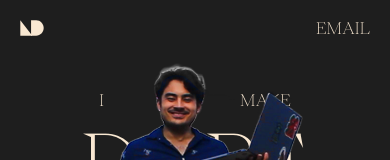
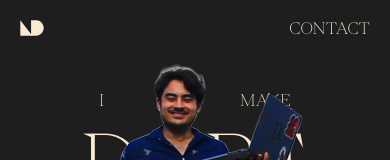
Before and after one commit to darcynoa/noahdarcy.dev, a Next.js app: page / in a window 390 px wide. Shown: the top 160 px of the page. Built offline with nearby package versions, Linux system fonts and the light colour scheme; a web font is replaced by a local one.

Commit message:
test to see if vCard download actually works

```diff
--- a/components/Navigation.tsx
+++ b/components/Navigation.tsx
@@ -4,6 +4,7 @@ import { useRef } from "react";
 import { useGSAP } from "@gsap/react";
 import gsap from "gsap";
 import Link from "next/link";
+import VCardContact from "./VCardContact";
 
 export default function Navigation() {
     const menuRef = useRef<HTMLDivElement>(null);
@@ -27,12 +28,16 @@ export default function Navigation() {
         >
             <Logo />
             <div ref={menuRef} className="relative">
+                {window.innerWidth < 500 ? (
+                    <VCardContact />
+                ) : (
                     <Link
                         href={"mailto:noah@noahdarcy.dev"}
                         className="font-main text-cream font-thin uppercase"
                     >
                         Email
                     </Link>
+                )}
             </div>
         </nav>
     );
--- /dev/null
+++ b/components/VCardContact.tsx
@@ -0,0 +1,37 @@
+"use client";
+
+import Link from "next/link";
+
+export default function VCardContact() {
+    const downloadVCard = () => {
+        const vcardData = [
+            "BEGIN:VCARD",
+            "VERSION:3.0",
+            `FN:Noah D'Arcy`,
+            `TITLE:Business Owner`,
+            `EMAIL:noah@noahdarcy.dev`,
+            `TEL:+16314856390`,
+            "END:VCARD",
+        ].join("\n");
+
+        const blob = new Blob([vcardData], {
+            type: "text/vcard;charset=utf-8",
+        });
+        const url = URL.createObjectURL(blob);
+        const link = document.createElement("a");
+        link.href = url;
+        link.download = "Noah_D'Arcy.vcf";
+        link.click();
+        URL.revokeObjectURL(url);
+    };
+
+    return (
+        <Link
+            href="#"
+            onClick={downloadVCard}
+            className="font-main text-cream font-thin uppercase"
+        >
+            Contact
+        </Link>
+    );
+}
```
Lines whose indentation alone changed are shown as unchanged.
